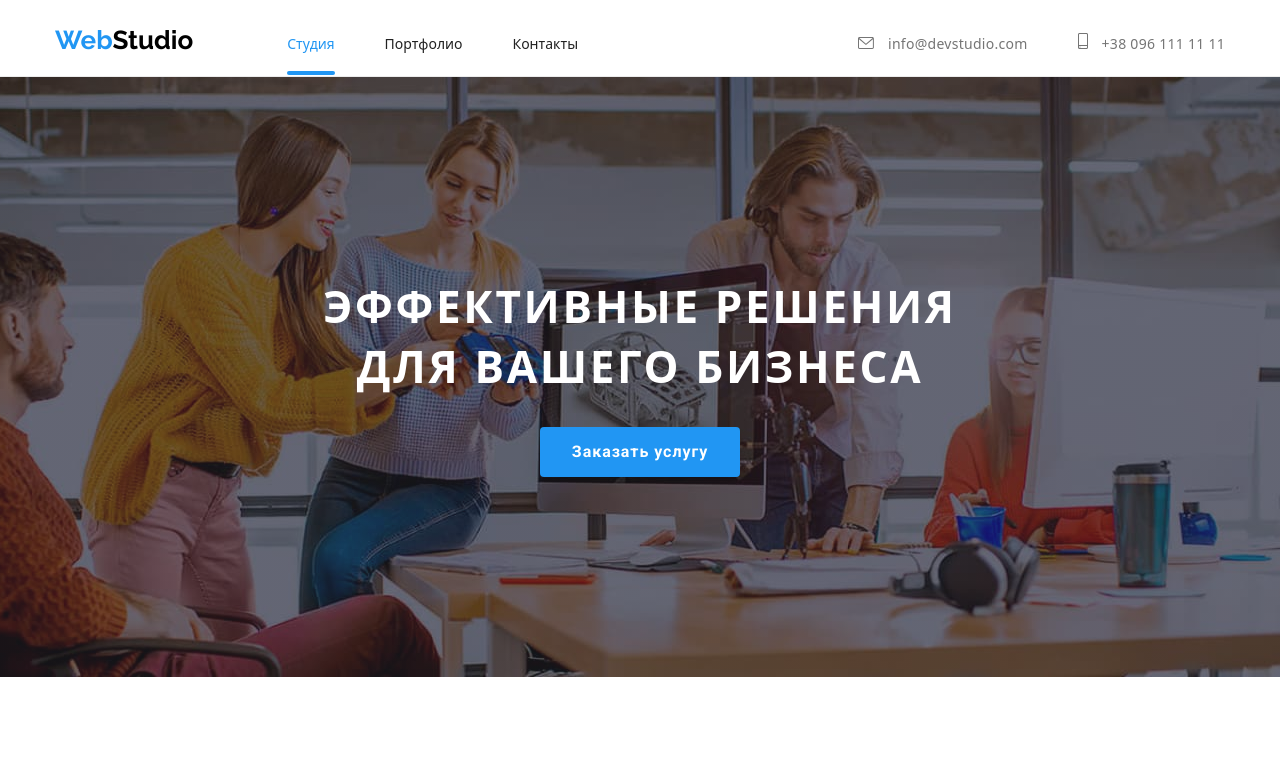
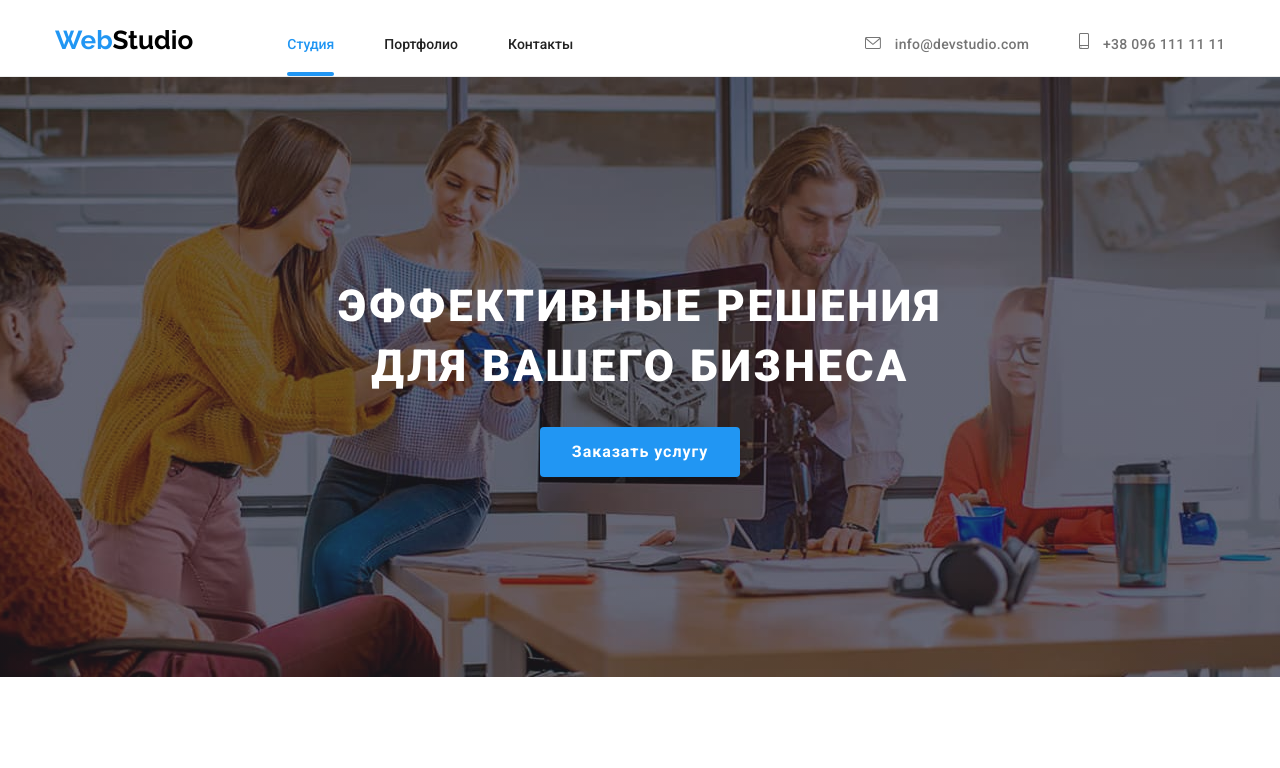
Before and after one commit to YuriiBerezan/goit-markup-hw-07, a plain HTML site: page index.html in a window 1280 px wide. Shown: the top 768 px of the page. Drawn offline with nearby package versions, Linux system fonts and the light colour scheme.

Commit message:
fixed font family

```diff
--- a/index.html
+++ b/index.html
@@ -9,13 +9,14 @@
 
     <title>Студия</title>
     <link
+      rel="stylesheet"
+      href="https://cdnjs.cloudflare.com/ajax/libs/modern-normalize/1.1.0/modern-normalize.min.css"
+    />
+    <link
       href="https://fonts.googleapis.com/css2?family=Raleway:wght@700&family=Roboto:wght@400;500;700;900&display=swap"
       rel="stylesheet"
     />
-    <link
-      rel="stylesheet"
-      href="https://cdnjs.cloudflare.com/ajax/libs/modern-normalize/1.1.0/modern-normalize.min.css"
-    />
+
     <link rel="stylesheet" href="./css/main.min.css" />
     <!-- <link rel="stylesheet" href="./styles.css" /> -->
   </head>
--- a/sass/components/_header-contacts.scss
+++ b/sass/components/_header-contacts.scss
@@ -2,7 +2,7 @@
   padding: 20px 0;
   color: $contacts-header-color;
   transition: $animation-color;
-
+  font-family: Roboto;
   font-weight: 500;
   font-size: 14px;
   line-height: 1.14;
--- a/sass/components/_header-nav.scss
+++ b/sass/components/_header-nav.scss
@@ -11,6 +11,7 @@
   &__title {
     display: block;
     padding: 20px 0;
+    font-family: Roboto;
     font-weight: 500;
     font-size: 14px;
     line-height: 1.14;
--- a/sass/components/_section-order.scss
+++ b/sass/components/_section-order.scss
@@ -19,6 +19,7 @@
   text-align: center;
 }
 .order__title {
+  font-family: Roboto;
   font-weight: 900;
   font-size: 44px;
   line-height: 1.36;
```
Also changed, not shown: css/main.css, css/main.min.css, css/portfolio.css, css/portfolio.min.css, 4 other files.
